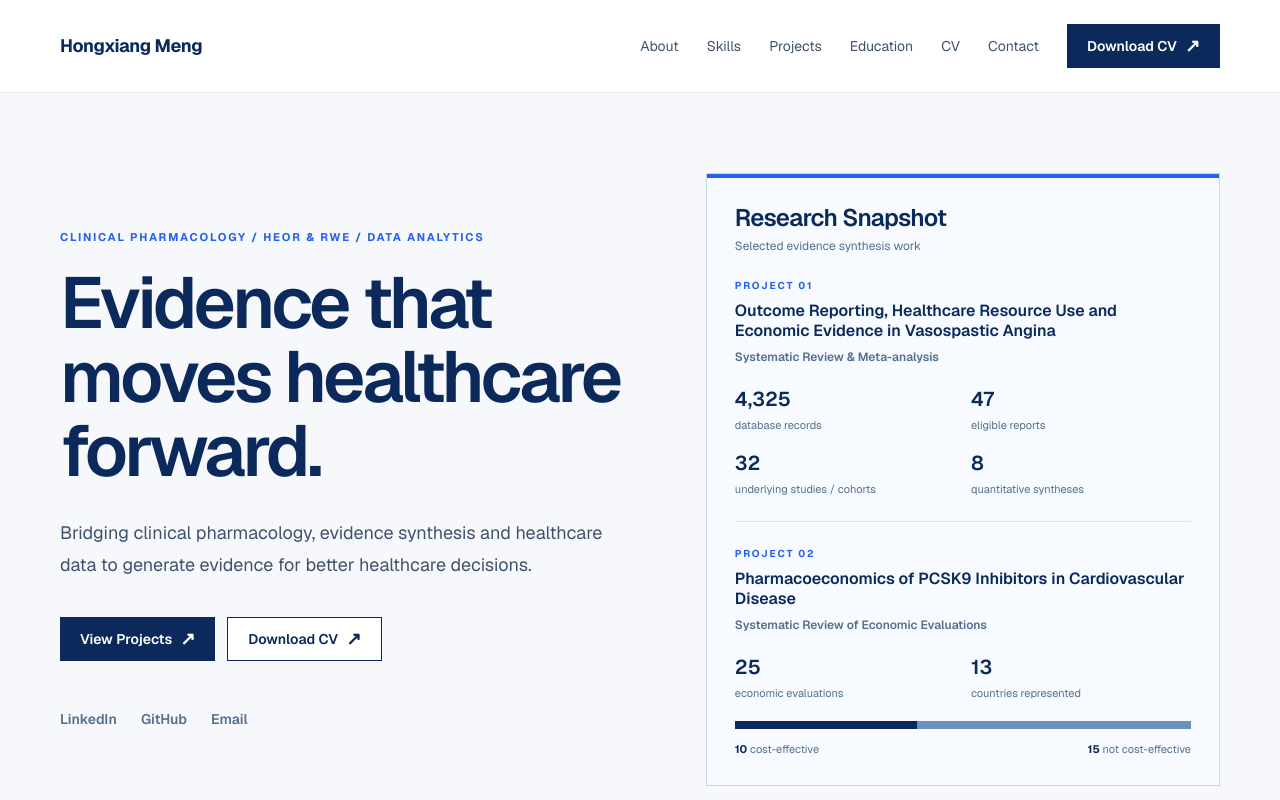
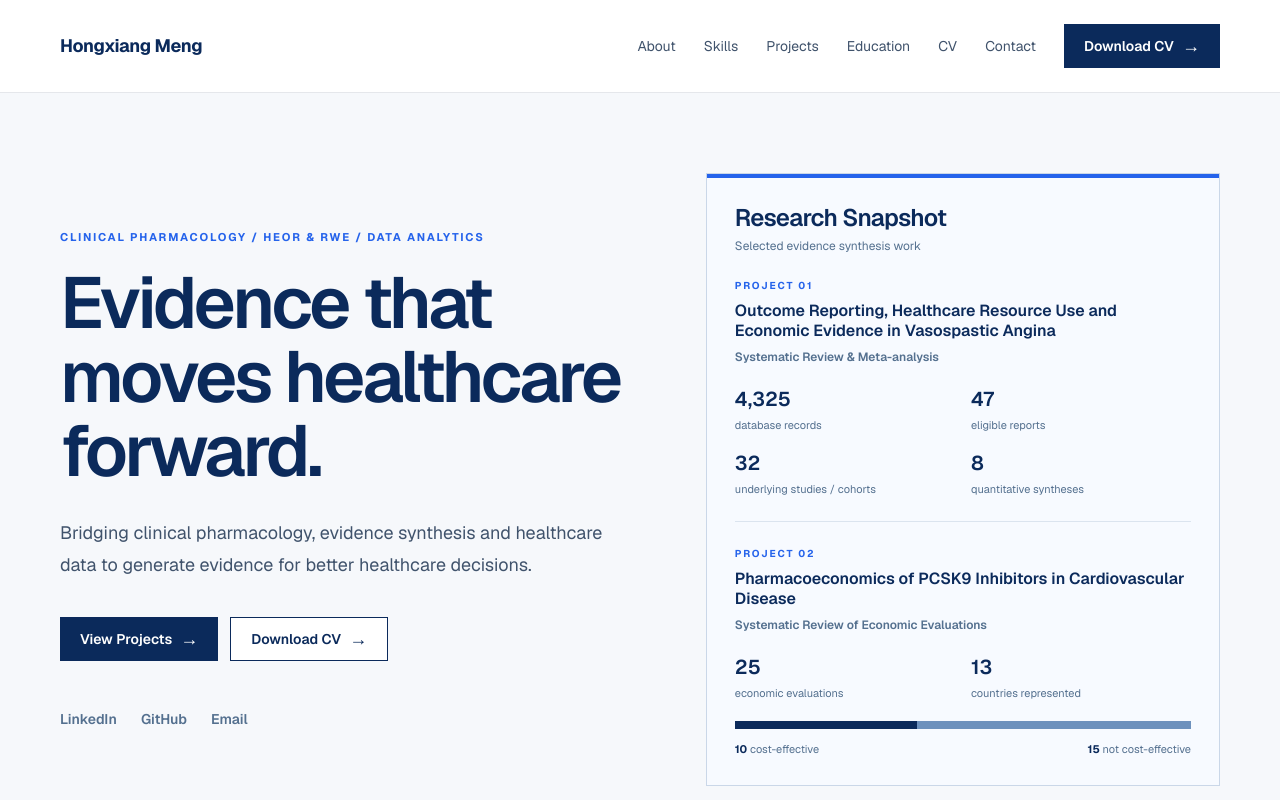
Before and after one commit to hongxiangmeng/hongxiang-portfolio, a Next.js app: page / in a window 1280 px wide. Shown: the top 800 px of the page. Built offline with nearby package versions, Linux system fonts and the light colour scheme.

Commit message:
Standardize CTA arrows

```diff
--- a/app/page.tsx
+++ b/app/page.tsx
@@ -15,7 +15,7 @@ const skills = [
 ];
 
 function ArrowIcon() {
-  return <span aria-hidden="true" className="text-lg leading-none">↗</span>;
+  return <span aria-hidden="true" className="text-lg leading-none">→</span>;
 }
 
 function SkillMark({ index }: { index: number }) {
--- a/app/projects/pcsk9-pharmacoeconomics/selected-outputs.tsx
+++ b/app/projects/pcsk9-pharmacoeconomics/selected-outputs.tsx
@@ -58,7 +58,7 @@ export default function SelectedOutputs() {
         <figcaption className="mt-6 flex flex-col gap-3 border-t border-[#dbe4ef] pt-5 text-sm leading-6 text-[#0b2a5b] sm:flex-row sm:items-center sm:justify-between sm:gap-8">
           <span className="font-semibold">Study Selection Flow</span>
           <a href={flowSrc} target="_blank" rel="noopener noreferrer" aria-label="View full-size study selection flow figure (opens in a new tab)" className="inline-flex min-h-11 items-center gap-2 self-start hover:text-[#2563eb] focus-visible:outline-2 focus-visible:outline-offset-4 focus-visible:outline-[#2563eb]">
-            View full-size figure <span aria-hidden="true">↗</span>
+            View full-size figure <span aria-hidden="true">→</span>
           </a>
         </figcaption>
       </figure>
--- a/app/projects/vasospastic-angina/page.tsx
+++ b/app/projects/vasospastic-angina/page.tsx
@@ -15,7 +15,7 @@ const workflow = [
 const skills = ["Systematic Review", "Evidence Synthesis", "Meta-analysis", "Clinical Outcome Research", "Critical Appraisal", "Healthcare Resource Use", "R-based Statistical Analysis", "Research Data Management"];
 
 function ArrowIcon() {
-  return <span aria-hidden="true" className="text-lg leading-none">↗</span>;
+  return <span aria-hidden="true" className="text-lg leading-none">→</span>;
 }
 
 function SectionHeading({ index, children }: { index: string; children: ReactNode }) {
--- a/app/projects/vasospastic-angina/research-figure.tsx
+++ b/app/projects/vasospastic-angina/research-figure.tsx
@@ -46,7 +46,7 @@ export default function ResearchFigure({ title, figureNumber, src, alt, caption
       <figcaption className="mt-5 text-sm leading-6 text-[#40536c]">{caption}</figcaption>
       {!failed && (
         <a href={src} target="_blank" rel="noopener noreferrer" className="mt-3 inline-flex min-h-11 items-center text-sm font-semibold text-[#0b2a5b] hover:text-[#2563eb] focus-visible:outline-2 focus-visible:outline-offset-4 focus-visible:outline-[#2563eb]" aria-label={`View full-size ${title} (opens in a new tab)`}>
-          View full-size figure <span aria-hidden="true" className="ml-2">↗</span>
+          View full-size figure <span aria-hidden="true" className="ml-2">→</span>
         </a>
       )}
     </figure>
```
